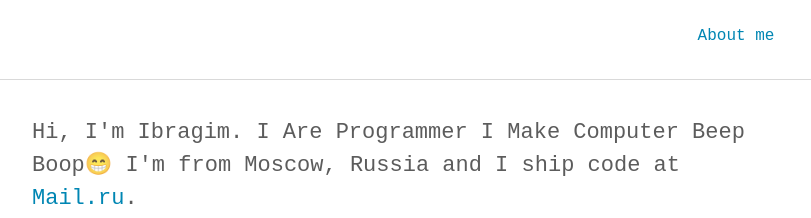
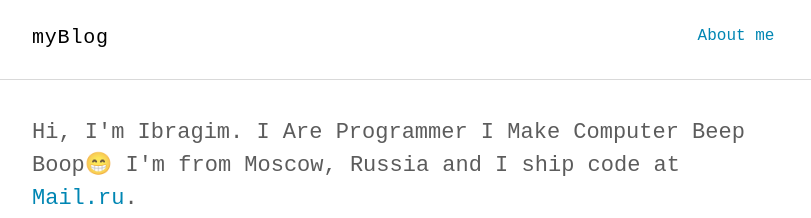
Before and after one commit to ahtubcex/ahtubcex.github.io, a Jekyll site: the page built from index.html, in a window 1280 px wide. Shown: the top 218 px of the page, without its empty margins (232-1043 px from the left). Built offline with Jekyll 4.4.1, drawn with Linux system fonts in a browser that asks for light colours; some web fonts are replaced.

Commit message:
Editions

```diff
--- a/_config.yml
+++ b/_config.yml
@@ -1,7 +1,7 @@
 # Site settings
-# title_left    : "Think"
+title_left    : "myBlog"
 # title_right   : "space" # default: ""
-description   : "Minimalist Jekyll theme for technical writing blog."
+description   : "Ibragim"
 keywords      : "Jekyll, theme, free, download, SEO, blog, web, minimalist, thinkspace"
 url           : https://heiswayi.github.io/thinkspace # site url
 baseurl       : "" # apply repo name like "/myproject" if used under gh-pages branch, else (under master branch) just leave empty/blank
--- a/_includes/intro.html
+++ b/_includes/intro.html
@@ -1,5 +1,5 @@
 <section class="intro">
   <div class="container">
-    <p class="lead">Hi, I'm Ibragim. I Are Programmer I Make Computer Beep Boop😁 I'm from Moscow, Russia and I ship code at <a href="https://mail.ru">Mail.ru</a>.</p>
+    <p class="lead">Hi, I'm Ibragim. I Are Programmer I Make Computer Beep Boop😁 I'm from Moscow, Russia and I ship code at <a href="https://corp.mail.ru/en/">Mail.ru</a>.</p>
   </div>
 </section>
```
